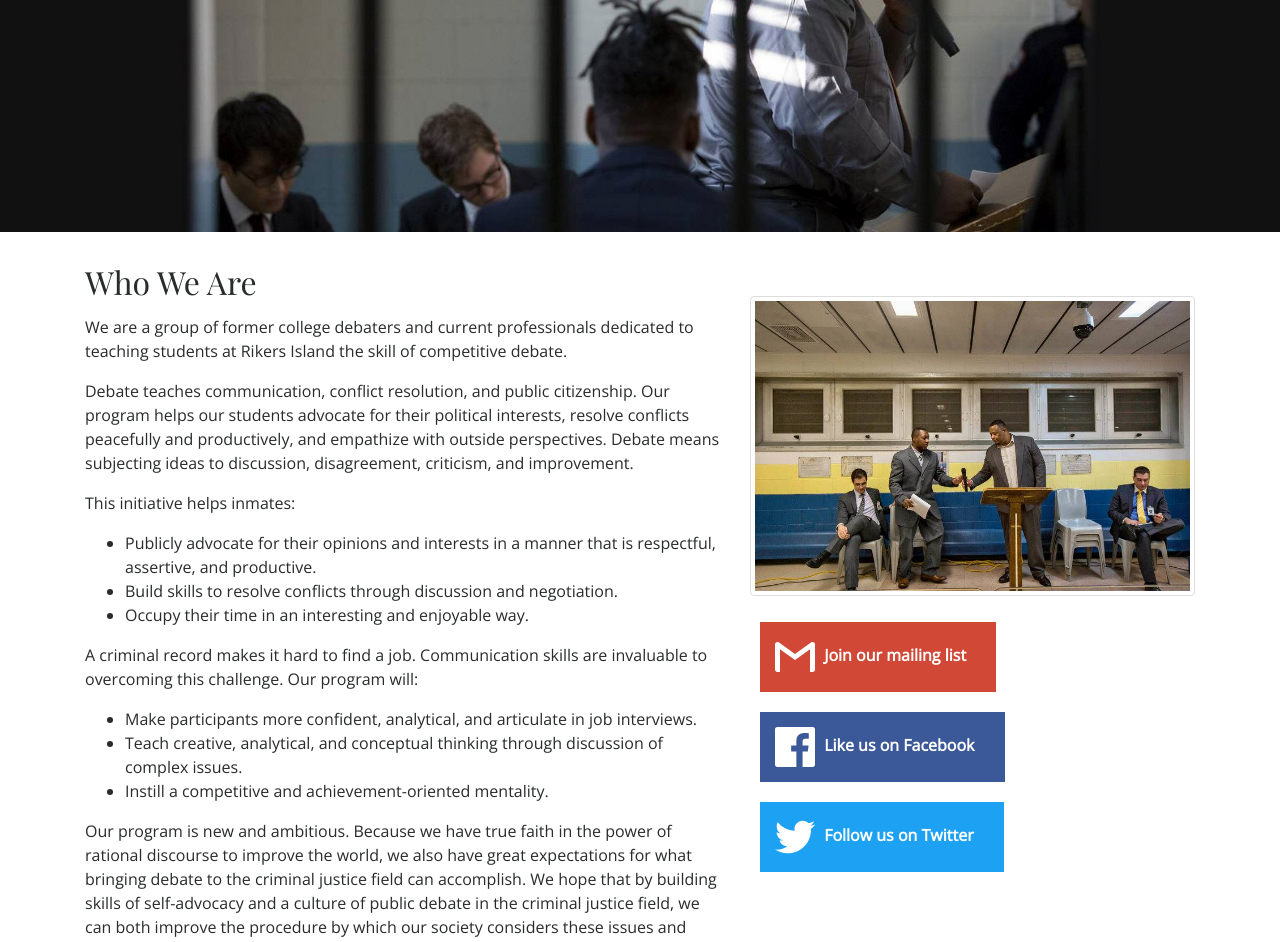
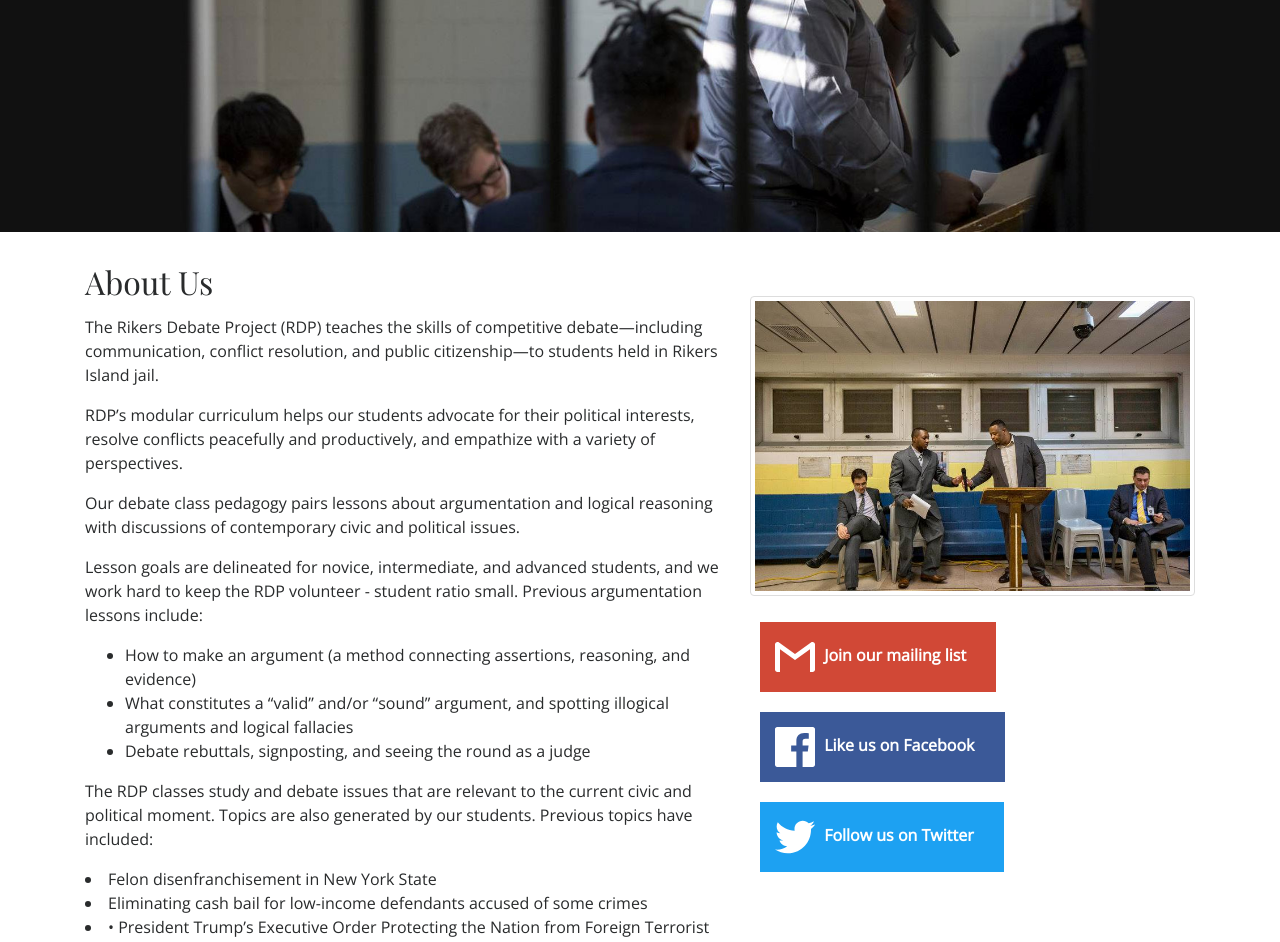
Before and after one commit to rikersdebateteam/rikers-debate-project, a Jekyll site: the page built from index.html, in a window 1280 px wide and 1400 px high, scrolled down 250 px. Shown: the top 942 px of the window. Built offline with Jekyll 4.4.1, drawn with Linux system fonts in a browser that asks for light colours; nearby versions of some CDN libraries; some of the changed text lies outside the part shown.

Commit message:
Update index.html

```diff
--- a/index.html
+++ b/index.html
@@ -15,21 +15,27 @@ layout: home
 <div class="container homepage">
   <div class="row">
     <div class="col-lg-7">
-      <h2>Who We Are</h2>
+      <h2>About Us</h2>
 
-      <p>We are a group of former college debaters and current professionals dedicated to teaching students at Rikers Island the skill of competitive debate.</p>
+      <p> The Rikers Debate Project (RDP) teaches the skills of competitive debate—including communication, conflict resolution, and public citizenship—to students held in Rikers Island jail.</p>
 
-      <p>Debate teaches communication, conflict resolution, and public citizenship. Our program helps our students advocate for their political interests, resolve conflicts peacefully and productively, and empathize with outside perspectives. Debate means subjecting ideas to discussion, disagreement, criticism, and improvement.</p>
+      <p> RDP’s modular curriculum helps our students advocate for their political interests, resolve conflicts peacefully and productively, and empathize with a variety of perspectives.  </p>
 
-      <p>This initiative helps inmates:</p>
+      <p>Our debate class pedagogy pairs lessons about argumentation and logical reasoning with discussions of contemporary civic and political issues.  </p>
+      <p>  Lesson goals are delineated for novice, intermediate, and advanced students, and we work hard to keep the RDP volunteer - student ratio small.  Previous argumentation lessons include:  </p>
 
       <ul>
-        <li>Publicly advocate for their opinions and interests in a manner that is respectful, assertive, and productive.</li>
+        <li>How to make an argument (a method connecting assertions, reasoning, and evidence)</li>
 
-        <li>Build skills to resolve conflicts through discussion and negotiation.</li>
+        <li>What constitutes a “valid” and/or “sound” argument, and spotting illogical arguments and logical fallacies</li>
 
-        <li>Occupy their time in an interesting and enjoyable way.</li>
+        <li>Debate rebuttals, signposting, and seeing the round as a judge</li>
       </ul>
+
+       <p> The RDP classes study and debate issues that are relevant to the current civic and political moment.  Topics are also generated by our students.  Previous topics have included:   </p>
+      <li>Felon disenfranchisement in New York State</li>
+      <li>Eliminating cash bail for low-income defendants accused of some crimes </li>
+      <li> •	President Trump’s Executive Order Protecting the Nation from Foreign Terrorist Entry into the United States (also known as the “Travel Ban”) </li>
 
       <p>A criminal record makes it hard to find a job. Communication skills are invaluable to overcoming this challenge. Our program will:</p>
 
@@ -41,6 +47,7 @@ layout: home
         <li>Instill a competitive and achievement-oriented mentality.</li>
       </ul>
 
+      <p> Rikers Debate Project volunteers include former college debaters, current young and mid-career professionals, and civic and public service leaders and practitioners. Click our 'get involved' tab to learn how to volunteer!</p>
       <p>Our program is new and ambitious. Because we have true faith in the power of rational discourse to improve the world, we also have great expectations for what bringing debate to the criminal justice field can accomplish. We hope that by building skills of self-advocacy and a culture of public debate in the criminal justice field, we can both improve the procedure by which our society considers these issues and expand the set of voices that have a say in policy. We set high standards for ourselves and for our students. To meet them, we are constantly self-criticizing, evaluating and improving. We judge our work on the impact we have on our students and on the criminal justice field.</p>
 
       <iframe src="https://player.vimeo.com/video/209674353" width="640" height="480" frameborder="0" webkitallowfullscreen mozallowfullscreen allowfullscreen></iframe>
@@ -76,6 +83,7 @@ layout: home
       <p><strong>Rose M. Singer Center (RMSC):</strong> RMSC is the only jail on the island that houses female inmates, and it has a current capacity of 2,017. Inmates are usually housed here for short terms while they await trial or to serve out a jail sentence of less than one year.</p>
 
       <p><strong>Eric. M. Taylor Center (EMTC):</strong> EMTC houses adolescent and adult male inmates sentenced to terms of one year or less. Unlike the other jails on the island, EMTC is unique in that incarcerated individuals have been convicted, rather than just being detained.</p>
+      <p> We are expanding our program to facilities in Chicago, Il, Washington, D.C., and upstate New York. Shoot us an email if you are in any of those areas or would like to set up your own chapter in the US! </p>
     </div>
     <div class="col-lg-4 col-sm-12">
       <h2>Board Members</h2>
```
